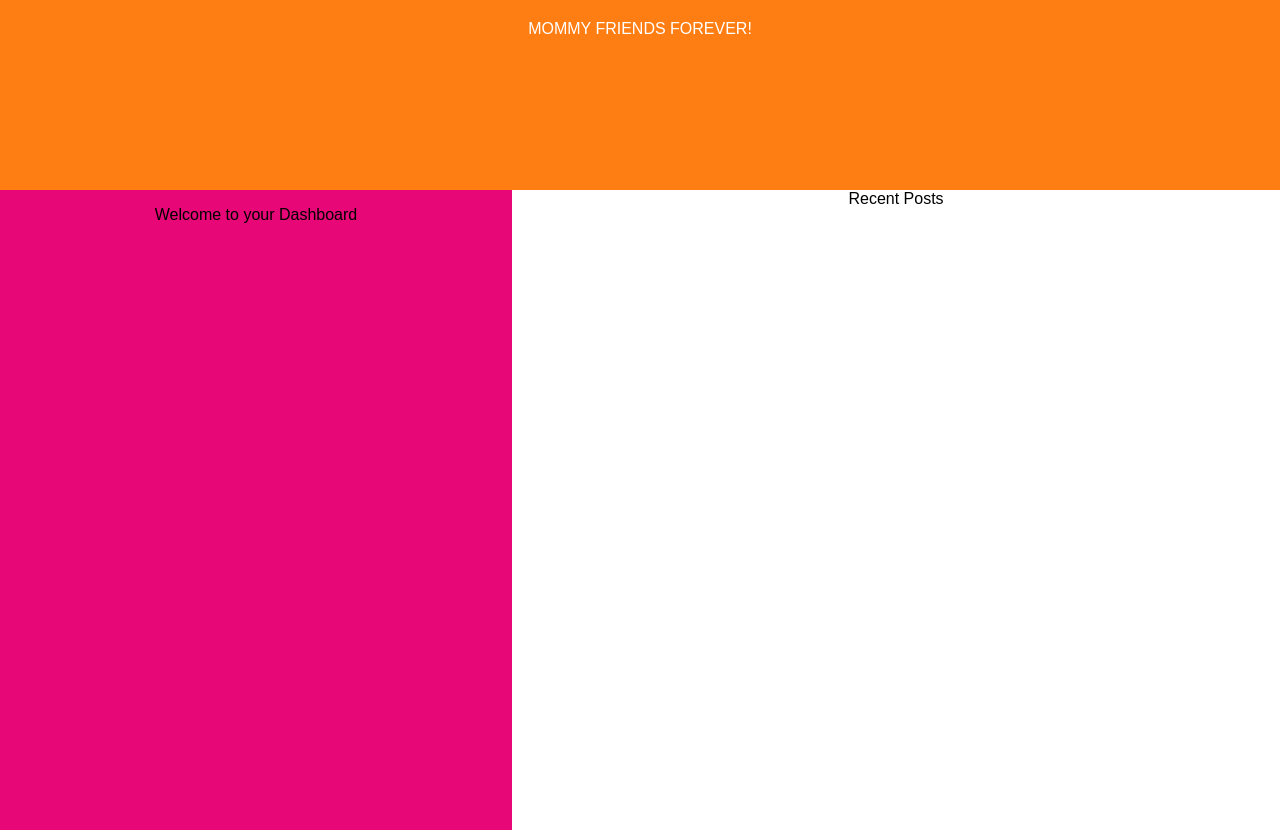
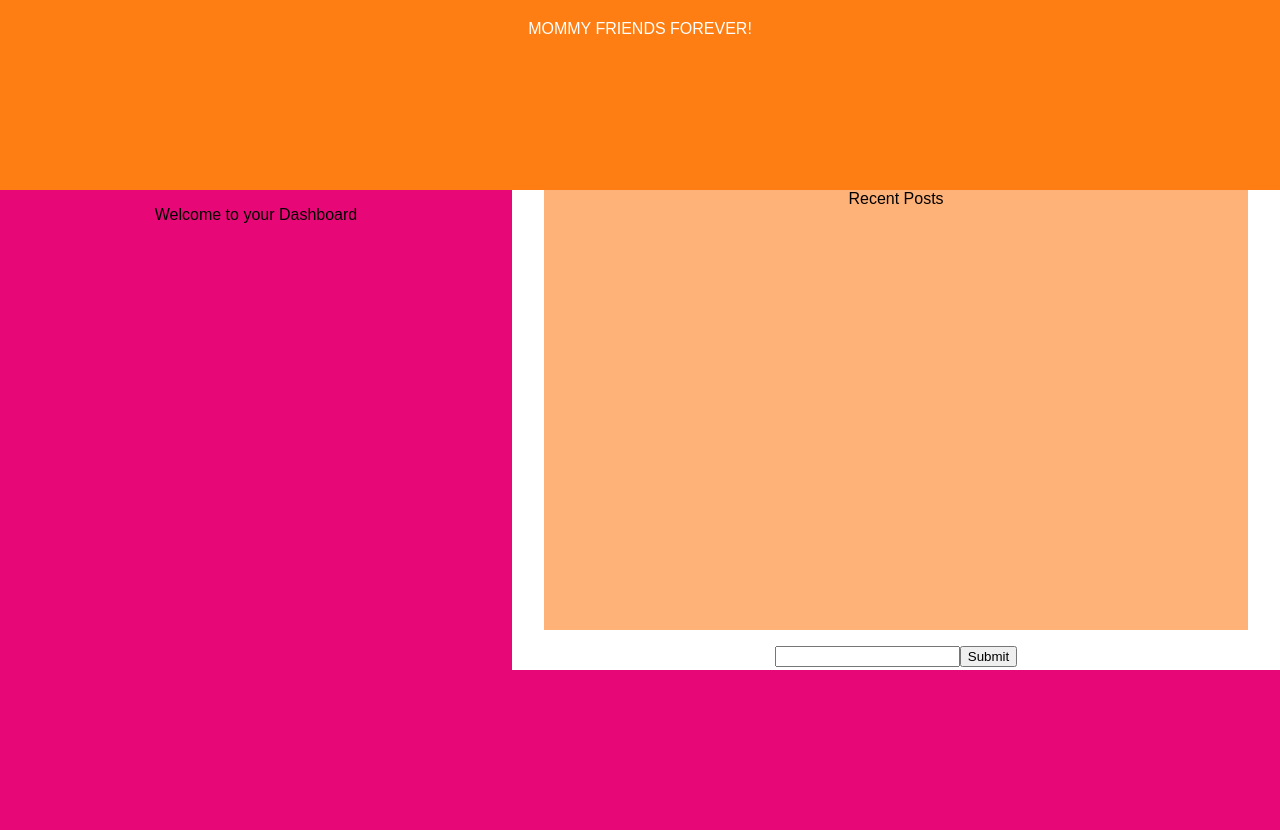
Before and after one commit to jnaught/mommy-friends-forever, a React (Create React App) app: page /Dashboard in a window 1280 px wide. After the commit the page ends 800 px from the top, so only its background shows below. Built offline with nearby package versions, Linux system fonts and the light colour scheme; no server answers.

Commit message:
fixed posting to database

```diff
--- a/src/Components/Dashboard/Dashboard.css
+++ b/src/Components/Dashboard/Dashboard.css
@@ -8,7 +8,15 @@
 }
 
 .post-feed {
-  height: 80vh;
+  height: 60vh;
   width: 60vw;
   background: white;
 }
+.recent-post {
+  margin: 0 auto;
+  display: flex;
+  justify-content: center;
+  background: rgb(255, 178, 120);
+  height: 55vh;
+  width: 55vw;
+}
--- a/src/Components/Dashboard/Dashboard.js
+++ b/src/Components/Dashboard/Dashboard.js
@@ -1,6 +1,7 @@
 import React, { Component } from "react";
 import axios from "axios";
 import "./Dashboard.css";
+import Post from "../Post/Post";
 
 export default class Dashboard extends Component {
   constructor(props) {
@@ -35,7 +36,13 @@ export default class Dashboard extends Component {
           <p> Welcome to your Dashboard</p>
         </div>
         <div className="post-feed">
-          <div> Recent Posts </div> {recentPost.data && recentPost.data[0].post}
+          <div className="recent-post">
+            <div>
+              <div> Recent Posts </div>
+              {recentPost.data && recentPost.data[0].blog}
+            </div>
+          </div>
+          <Post />
         </div>
       </div>
     );
--- a/src/Components/Post/Post.js
+++ b/src/Components/Post/Post.js
@@ -0,0 +1,39 @@
+import React, { Component } from "react";
+import axios from "axios";
+
+export default class Post extends Component {
+  constructor(props) {
+    super(props);
+    this.state = {
+      putpost: ""
+    };
+
+    this.handleChange = this.handleChange.bind(this);
+    this.handleSubmit = this.handleSubmit.bind(this);
+  }
+
+  handleChange(event) {
+    this.setState({ putpost: event.target.value });
+    event.preventDefault();
+  }
+
+  handleSubmit(event) {
+    const { putpost } = this.state;
+    axios.post("/api/post", { putpost }).then(res => console.log(res));
+  }
+  render() {
+    return (
+      <form onSubmit={this.handleSubmit}>
+        <div>
+          <p> {this.state.putpost}</p>
+          <input
+            type="text"
+            putpost={this.state.putpost}
+            onChange={e => this.setState({ putpost: e.target.value })}
+          />
+          <input type="submit" value="Submit" />
+        </div>
+      </form>
+    );
+  }
+}
```
Also changed, not shown: 1 other file (tests, documents, lock files or other folders).
